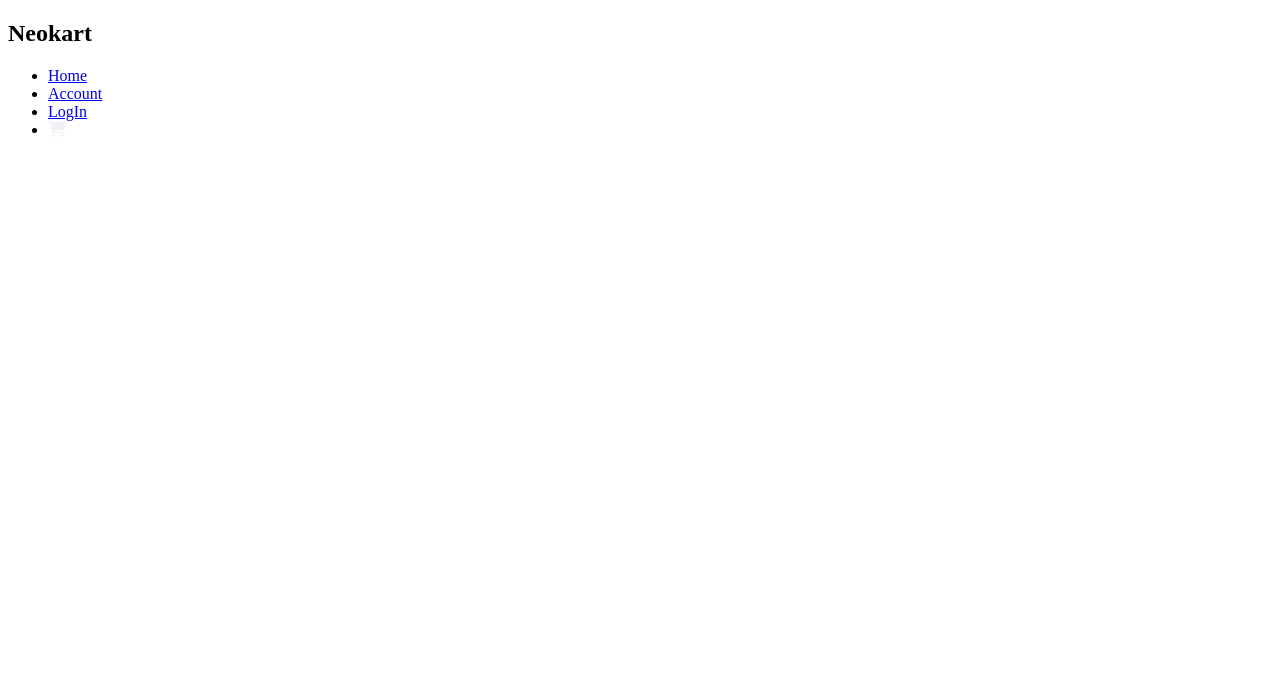
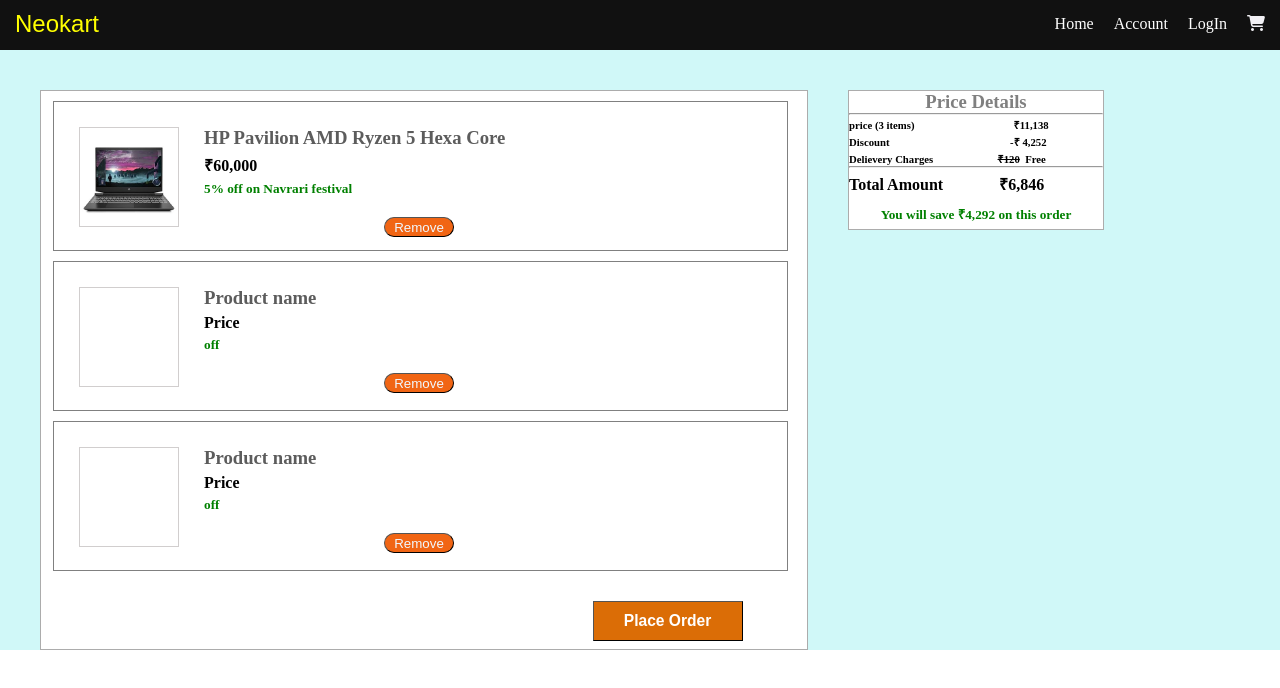
Before and after one commit to Anshuman-Kushwaha07/Myfirstwebsitepractice, a plain HTML site: page cart.html in a window 1280 px wide. Drawn offline with Linux system fonts and the light colour scheme.

Commit message:
Adding cart.css and updating cart.html

```diff
--- /dev/null
+++ b/cart.css
@@ -0,0 +1,139 @@
+*{
+    margin: 0;
+    padding: 0;
+    box-sizing: border-box;
+
+
+}
+.logo{
+    color: yellow;
+        font-family: "Protest Guerrilla", sans-serif;
+        font-weight: 400;
+        font-style: normal;
+        background-color: rgb(17, 17, 17);
+        margin-left: 15px;
+        margin-top: 10px;
+}
+nav {
+    display: flex;
+    justify-content: space-between;
+    background-color: rgb(17, 17, 17);
+    height: 50px;
+
+}
+
+header  nav ul  {
+    display: flex;
+    gap: 20px;
+    justify-content: space-between;
+    background-color: rgb(17, 17, 17);
+    margin-right: 15px;
+    margin-top: 15px;
+}
+header nav ul li a{
+    text-decoration: none;
+    color: white;
+    background-color: rgb(17, 17, 17);
+}
+header nav ul li{
+    list-style: none;
+    background-color: rgb(17, 17, 17);
+}
+.your-cart{
+    text-align: center;
+    color: blue;
+
+}
+.outer{
+    width: 100%;
+    height: 600px;
+    background-color: rgb(208, 248, 248);
+    display: flex;
+}
+.product{
+    width: 60%;
+    background-color: white;
+    margin-top: 40px;
+    margin-left: 40px;
+    border: 1px solid rgb(172, 172, 172);
+}
+.both{
+    width: 96%;
+    border: 0.5px solid grey;
+    height: 150px;
+    margin-top: 10px;
+    margin-left: 12px;
+    display: flex;
+}
+.img{
+    width: 100px;
+    height: 100px;
+    border: 0.5px solid rgb(209, 206, 206);
+    margin-top: 25px;
+    margin-left: 25px;
+}
+.img img{
+   width: 100%;
+   height: 100%;
+}
+.price-detail{
+    border: 1px solid rgb(172, 172, 172);
+    width: 20%;
+    height: 140px;
+    background-color: white;
+    margin-top: 40px;
+    margin-left: 40px;
+}
+.price-detail h3{
+    text-align: center;
+    color: grey;
+}
+.save{
+    color: green;
+   text-align: center;
+   margin-top:10px ;
+}
+.price-detail h6{
+   margin-top: 3px;
+}
+.price-detail h4{
+    margin-top: 5px;
+}
+.both .txt{
+
+    width: 400px;
+    height: 120px;
+    margin-top: 25px;
+    margin-left: 25px;
+
+}
+.both .txt h3{
+    color: rgb(92, 92, 92);
+
+}
+.both .txt button{
+    background-color: rgb(241, 101, 20);
+    border-width: 0.1px;
+    border-radius: 14px;
+    width: 70px;height: 20px;
+    color: aliceblue;
+    margin-left: 45%;
+    margin-top: 20px;
+}
+.both .txt h4{
+    margin-top: 5px;
+}
+.both .txt h5{
+    margin-top: 5px;
+    color: green;
+}
+.place-order{
+    background-color: rgb(219, 109, 6);
+    border-width: 0.5px;
+    color: white;
+    width: 150px;
+    height: 40px;
+    margin-top: 30px;
+    margin-left: 72%;
+
+}
--- a/cart.html
+++ b/cart.html
@@ -4,6 +4,7 @@
     <meta charset="UTF-8">
     <meta name="viewport" content="width=device-width, initial-scale=1.0">
     <title>Cart</title>
+    <link rel="stylesheet" href="cart.css">
     <link rel="stylesheet" href="https://cdnjs.cloudflare.com/ajax/libs/font-awesome/6.6.0/css/all.min.css" integrity="sha512-Kc323vGBEqzTmouAECnVceyQqyqdsSiqLQISBL29aUW4U/M7pSPA/gEUZQqv1cwx4OnYxTxve5UMg5GT6L4JJg==" crossorigin="anonymous" referrerpolicy="no-referrer" />
 
 </head>
@@ -19,6 +20,52 @@
 
             </ul>
         </nav>
+       <div class="outer">
+        <div class="product">
+            <div class="both">
+                <div class="img"><img src="pavillion.jpg" alt=""></div>
+                 <div class="txt">
+                    <h3>HP Pavilion AMD Ryzen 5 Hexa Core </h3>
+                    <h4>&#8377;60,000</h4>
+                    <h5>5% off on Navrari festival</h5>
+                     <button type="submit">Remove</button>
+                 </div>
+            </div>
+            <div class="both">
+                <div class="img"></div>
+                 <div class="txt">
+                    <h3>Product name</h3>
+                    <h4>Price</h4>
+                    <h5>off</h5>
+                     <button type="submit">Remove</button>
+                 </div>
+            </div>
+           <div class="both">
+                <div class="img"></div>
+                 <div class="txt">
+                    <h3>Product name</h3>
+                     <h4>Price</h4>
+                     <h5>off</h5>
+
+                     <button type="submit">Remove</button>
+                 </div>
+
+            </div>
+            <button type="submit" class="place-order"><h3>Place Order</h3></button>
+        </div>
+        <div class="price-detail">
+           <h3>Price Details</h3>
+           <hr>
+           <h6>price (3 items) &nbsp;&nbsp;&nbsp;&nbsp;&nbsp;&nbsp;&nbsp;&nbsp;&nbsp;&nbsp;&nbsp;&nbsp;&nbsp;&nbsp;&nbsp;&nbsp;&nbsp;&nbsp;&nbsp;&nbsp;&nbsp;&nbsp;&nbsp;&nbsp;&nbsp;&nbsp;&nbsp;&nbsp;&nbsp;&nbsp;&nbsp;&nbsp;&nbsp;&nbsp;&nbsp;  &#8377;11,138 </h6>
+           <h6>Discount&nbsp;&nbsp;&nbsp;&nbsp;&nbsp;&nbsp;&nbsp;&nbsp;&nbsp;&nbsp;&nbsp;&nbsp;&nbsp;&nbsp;&nbsp;&nbsp;&nbsp;&nbsp;&nbsp;&nbsp;&nbsp;&nbsp;&nbsp;&nbsp;&nbsp;&nbsp;&nbsp;&nbsp;&nbsp;&nbsp;&nbsp;&nbsp;&nbsp;&nbsp;&nbsp;&nbsp;&nbsp;&nbsp;&nbsp;&nbsp;&nbsp;&nbsp;&nbsp;&nbsp;      -&#8377; 4,252</h6>
+            <h6>Delievery Charges &nbsp;&nbsp;&nbsp;&nbsp;&nbsp;&nbsp;&nbsp;&nbsp;&nbsp;&nbsp;&nbsp;&nbsp;&nbsp;&nbsp;&nbsp;&nbsp;&nbsp;&nbsp;&nbsp;&nbsp;&nbsp;&nbsp;&nbsp;<del>&#8377;120</del>&nbsp;&nbsp;Free</h6>
+           <P></P>
+           <hr>
+           <h4>Total Amount &nbsp;&nbsp;&nbsp;&nbsp;&nbsp;&nbsp;&nbsp;&nbsp;&nbsp;&nbsp;&nbsp;&nbsp;&nbsp;&#8377;6,846</h4>
+           <h5 class="save">You will save &#8377;4,292 on this order<h5>
+        </div>
+
+       </div>
 
 </body>
 </html>
```
Also changed, not shown: pavillion.jpg (added).
